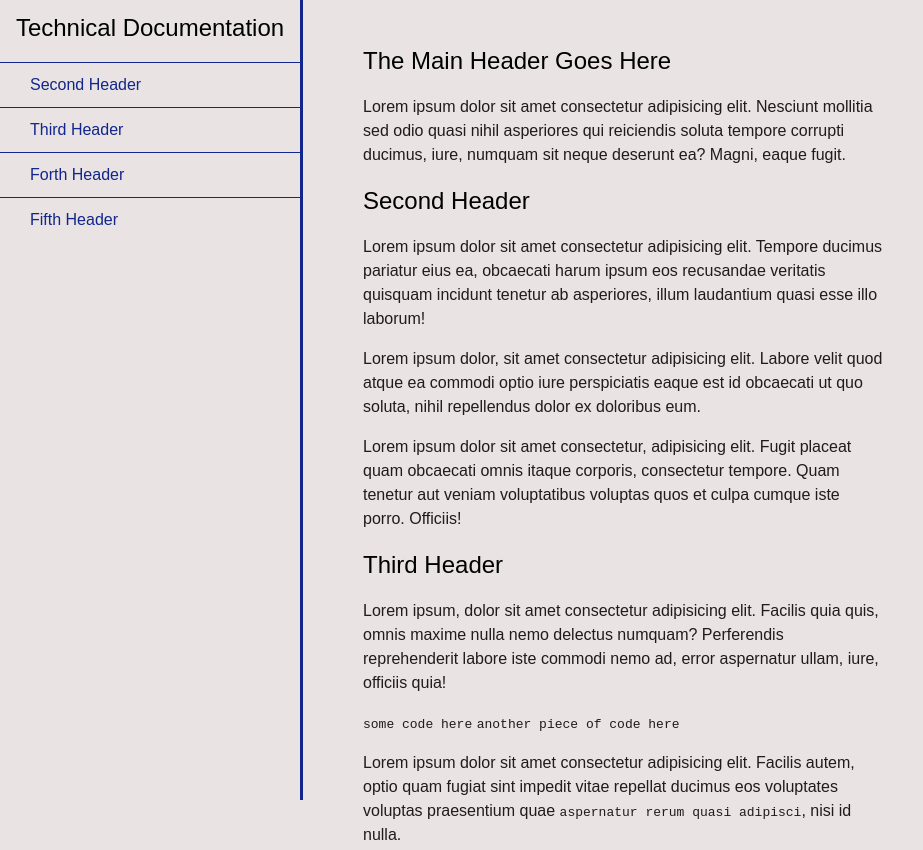
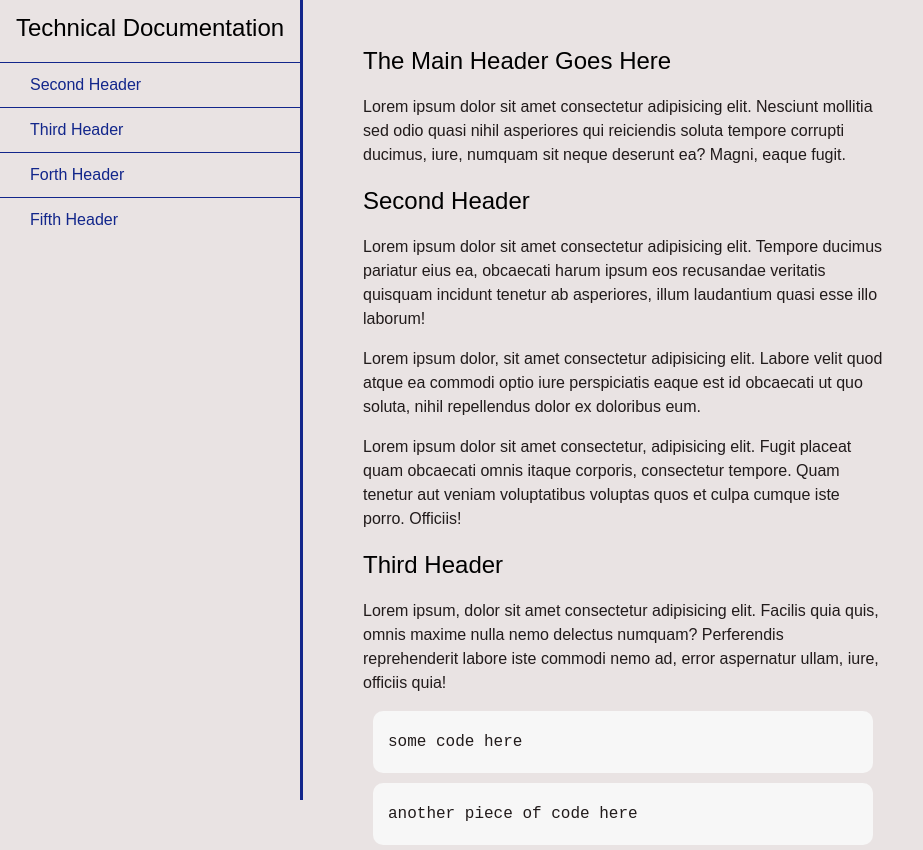
Before and after one commit to Sekoutouree/Technical-documentation, a plain HTML site: page index.html in a window 1280 px wide. Shown: the top 850 px of the page, without its empty margins (0-923 px from the left). Drawn offline with Linux system fonts and the light colour scheme.

Commit message:
updated styles.css

```diff
--- a/styles.css
+++ b/styles.css
@@ -66,6 +66,25 @@ section {
     font-size: 1em;
 }
 
+section li {
+    margin: 15px 0px 0px 20px;
+}
+
+code {
+    display: block;
+    text-align: left;
+    white-space: pre-line;
+    position: relative;
+    word-break: normal;
+    word-wrap: normal;
+    line-height: 2;
+    background-color: #f7f7f7;
+    padding: 15px;
+    margin: 10px;
+    border-radius: 10px;
+    font-size: large;
+}
+
 @media (min-width: 600px) {
     #main-doc {
         width: 550px;
```
